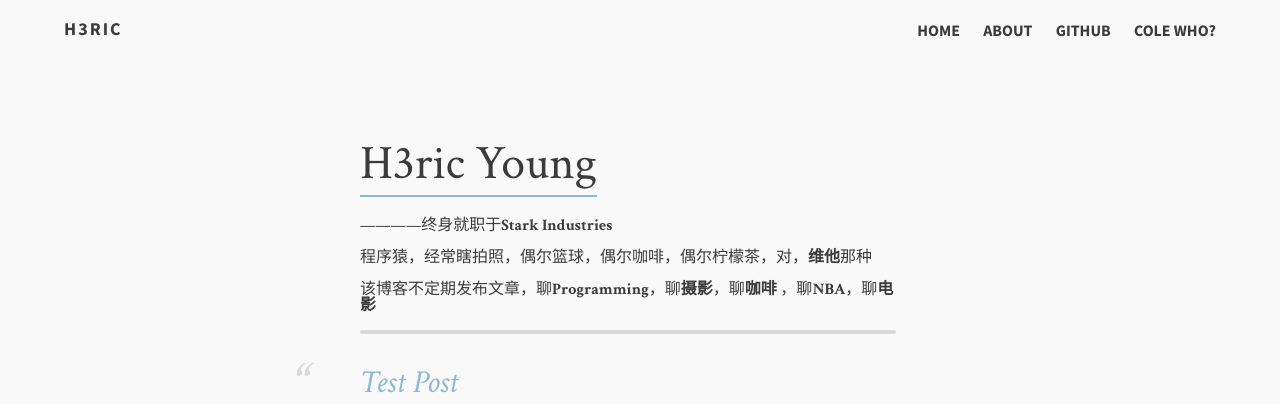
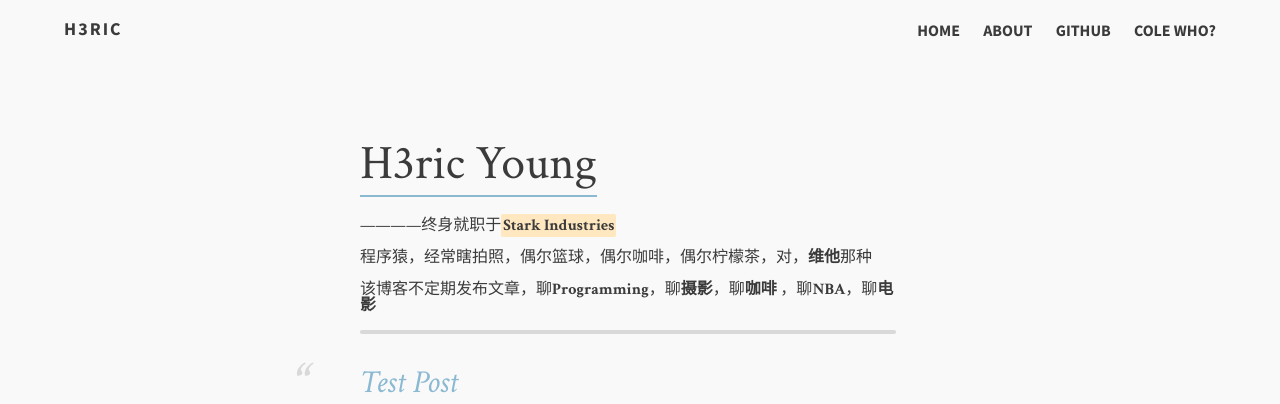
Before and after one commit to HericYoung/Blog, a Jekyll site: the page built from index.md, in a window 1280 px wide. Shown: the top 404 px of the page. Built offline with Jekyll 4.4.1, drawn with Linux system fonts in a browser that asks for light colours.

Commit message:
no message

```diff
--- a/_layouts/home.html
+++ b/_layouts/home.html
@@ -8,7 +8,7 @@
                   <h2 style="margin-bottom: 30px"><span class="bb">{{ page.title }}</span></h2>
                 </lh>
                 <lh>
-                  <h5><span>{{ page.description }}</span></h5>
+                  <h5>{{ page.description }}</h5>
                 </lh><br>
                 <hr>
                   <!-- <img src="{{ page.image.lemontea }}"> -->
--- a/index.md
+++ b/index.md
@@ -1,7 +1,7 @@
 ---
 layout: home
 title: "H3ric Young"
-description: ————终身就职于<strong><cite>Stark Industries</cite></strong><br><br>程序猿，经常瞎拍照，偶尔篮球，偶尔咖啡，偶尔柠檬茶，对，<strong>维他</strong>那种<br><br>该博客不定期发布文章，聊<strong>Programming</strong>，聊<strong>摄影</strong>，聊<strong>咖啡</strong> ，聊<strong>NBA</strong>，聊<strong>电影</strong><br>
+description: ————终身就职于<strong><em>Stark Industries</em></strong><br><br>程序猿，经常瞎拍照，偶尔篮球，偶尔咖啡，偶尔柠檬茶，对，<strong>维他</strong>那种<br><br>该博客不定期发布文章，聊<strong>Programming</strong>，聊<strong>摄影</strong>，聊<strong>咖啡</strong> ，聊<strong>NBA</strong>，聊<strong>电影</strong><br>
 tags: [Jekyll, theme, responsive, blog, template]
 image:
   feature: typewriter.jpg
```
